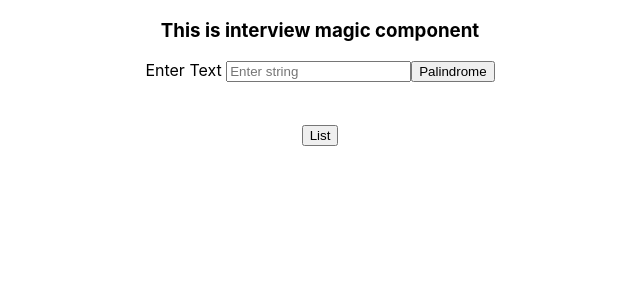
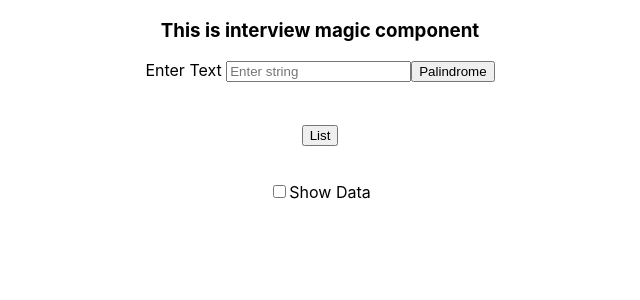
Before and after one commit to aniketbumbc/practice-react-test, a React (Create React App) app: page / in a window 1280 px wide. Shown: the top 300 px of the page, without its empty margins (320-960 px from the left). Built offline with nearby package versions, Linux system fonts and the light colour scheme.

Commit message:
check box added

```diff
--- a/src/components/Magic/Magic.js
+++ b/src/components/Magic/Magic.js
@@ -4,6 +4,7 @@ const Magic = () => {
   const [text, setText] = useState('');
   const [palindrom, setPalindrome] = useState('');
   const [fruits, setFruits] = useState([]);
+  const [checkboxData, setCheckboxData] = useState('');
 
   const fruitsInStore = [
     { id: 12, name: 'Mango' },
@@ -30,6 +31,14 @@ const Magic = () => {
     setFruits(fruitsInStore);
   };
 
+  const handleCheckbox = (e) => {
+    if (e.target.checked) {
+      setCheckboxData('Hello');
+    } else {
+      setCheckboxData('');
+    }
+  };
+
   return (
     <>
       <h3> This is interview magic component</h3>
@@ -52,6 +61,10 @@ const Magic = () => {
             </li>
           ))}
       </ul>
+      <br />
+      <input type='checkbox' id='show-data' onChange={handleCheckbox} />
+      <label htmlFor='show-data'>Show Data</label>
+      {!!checkboxData.length && <p>{checkboxData}</p>}
     </>
   );
 };
```
Also changed, not shown: 1 other file (tests, documents, lock files or other folders).
